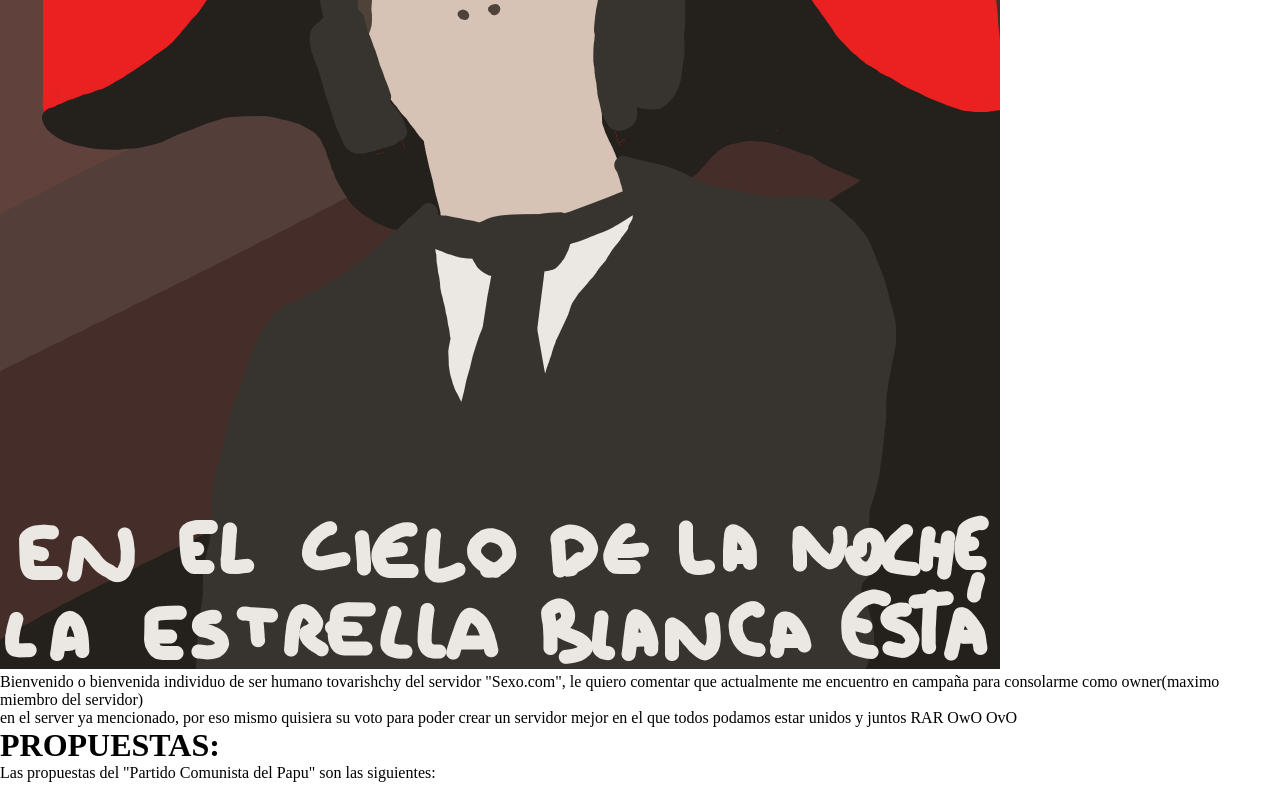
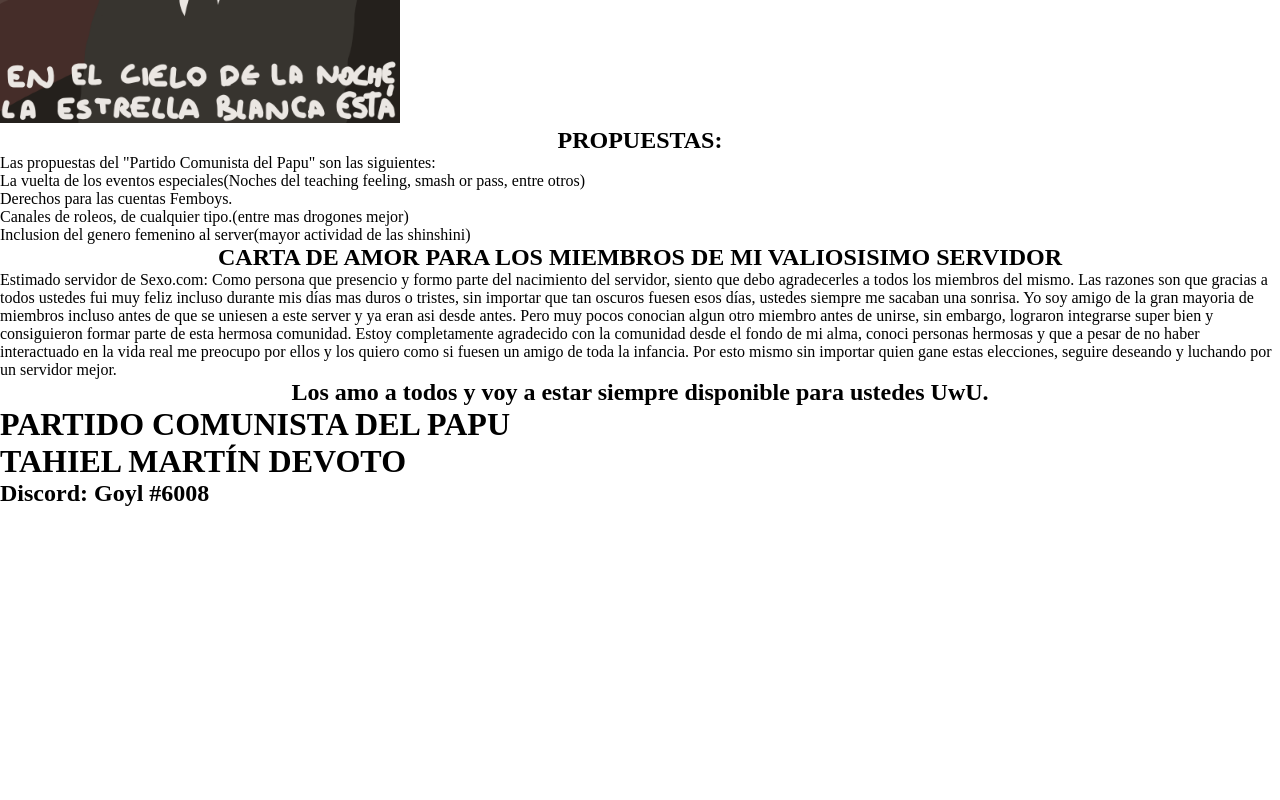
Before and after one commit to Tahield16/Tahield16.github.io, a plain HTML site: page index.html in a window 1280 px wide. Shown: the part 538-1338 px from the top of the page. After the commit the page ends 1045 px from the top, so only its background shows below. Drawn offline with Linux system fonts and the light colour scheme.

Commit message:
"TERMINE DE ARMAR EL ESQUELETO DE LA PAGINA"

```diff
--- a/index.html
+++ b/index.html
@@ -5,7 +5,7 @@
     <meta http-equiv="X-UA-Compatible" content="IE=edge">
     <meta name="viewport" content="width=device-width, initial-scale=1.0">
     <link rel="stylesheet" href="style.css">
-    <title>Postulamiento Tahiel M. Devoto</title>
+    <title>Postulamiento PCDP</title>
 </head>
 <body>
     <header>
@@ -20,9 +20,9 @@
                    <a href="#mí"><h1>Acerca de mí</h1></a>
                 </li>
                 <li >
-                   <a href=""><h1>Aspiraciones</h1></a>
+                   <a href="#aspiraciones"><h1>propuestas</h1></a>
                 </li>
-                <li  > <a href=""><h1>Carta de amor UwU</h1></a></li>
+                <li  > <a href="#cartaRar"><h1>Carta de amor UwU</h1></a></li>
             </ul>
 
         </nav>
@@ -32,21 +32,47 @@
     <main>
         <div id="mí">
             <h1 class="titulo">¿Quién soy?</h1>
-            <img src="img/TAHIEL_TRIUNFA.png" alt="TRIUNFANTE" class="imagen">
+
             <p class="parrafo">
                 Bienvenido o bienvenida individuo de ser humano tovarishchy del servidor "Sexo.com", le quiero comentar que actualmente me encuentro en campaña para consolarme como owner(maximo miembro del servidor)
                <br>
-                en el server ya mencionado, por eso mismo quisiera su voto para poder crear un servidor mejor en el que todos podamos estar unidos y juntos RAR OwO OvO
+                como representante del Partido Comunista Del Papu(PCDP) , por eso mismo quisiera su voto para poder crear un servidor mejor en el que todos podamos estar unidos y juntos RAR OwO OvO.
             </p>
+            <img src="img/TAHIEL_TRIUNFA.png" alt="TRIUNFANTE" class="imagen">
         </div>
+
+
+    </main>
+    <section>
         <div id="Aspiraciones">
-            <h1>PROPUESTAS:</h1>
+            <h1 class="titulo">PROPUESTAS:</h1>
             <p class="parrafo">Las propuestas del "Partido Comunista del Papu" son las siguientes:</p>
             <ul>
-                <li></li>
+                <li>La vuelta de los eventos especiales(Noches del teaching feeling, smash or pass, entre otros)</li>
+                <li>Derechos para las cuentas Femboys.</li>
+                <li>Canales de roleos, de cualquier tipo.(entre mas drogones mejor)</li>
+                <li>Inclusion del genero femenino al server(mayor actividad de las shinshini)</li>
             </ul>
         </div>
 
-    </main>
+        <div id="cartaRar">
+            <h1 class="titulo">CARTA DE AMOR PARA LOS MIEMBROS DE MI VALIOSISIMO SERVIDOR</h1>
+            <p class="parrafo"> Estimado servidor de Sexo.com: Como persona que presencio y formo parte del nacimiento del servidor, siento que debo agradecerles a todos los miembros del mismo.
+                Las razones son que gracias a todos ustedes fui muy feliz incluso durante mis días mas duros o tristes, sin importar que tan oscuros fuesen esos días, ustedes siempre me sacaban una sonrisa.
+                Yo soy amigo de la gran mayoria de miembros incluso antes de que se uniesen a este server y ya eran asi desde antes. Pero muy pocos conocian algun otro miembro antes de unirse, sin embargo, lograron integrarse super bien y consiguieron formar parte de esta hermosa comunidad.
+                Estoy completamente agradecido con la comunidad desde el fondo de mi alma, conoci personas hermosas y que a pesar de no haber interactuado en la vida real me preocupo por ellos y los quiero como si fuesen un amigo de toda la infancia.
+                Por esto mismo sin importar quien gane estas elecciones, seguire deseando y luchando por un servidor mejor.
+            </p>
+            <h2 class="titulo">Los amo a todos y voy a estar siempre disponible para ustedes UwU.</h2>
+        </div>
+
+    </section>
+    <footer>
+        <h1>PARTIDO COMUNISTA DEL PAPU</h1>
+        <h1>TAHIEL MARTÍN DEVOTO</h1>
+        <h2>Discord: Goyl #6008</h2>
+    </footer>
+    <script src="app.js"></script>
 </body>
+
 </html>
--- a/style.css
+++ b/style.css
@@ -26,6 +26,10 @@
 
 
 }
+.imagen{
+    width: 25rem;
+
+}
 .opciones{
     justify-content: flex-end;
 }
```
